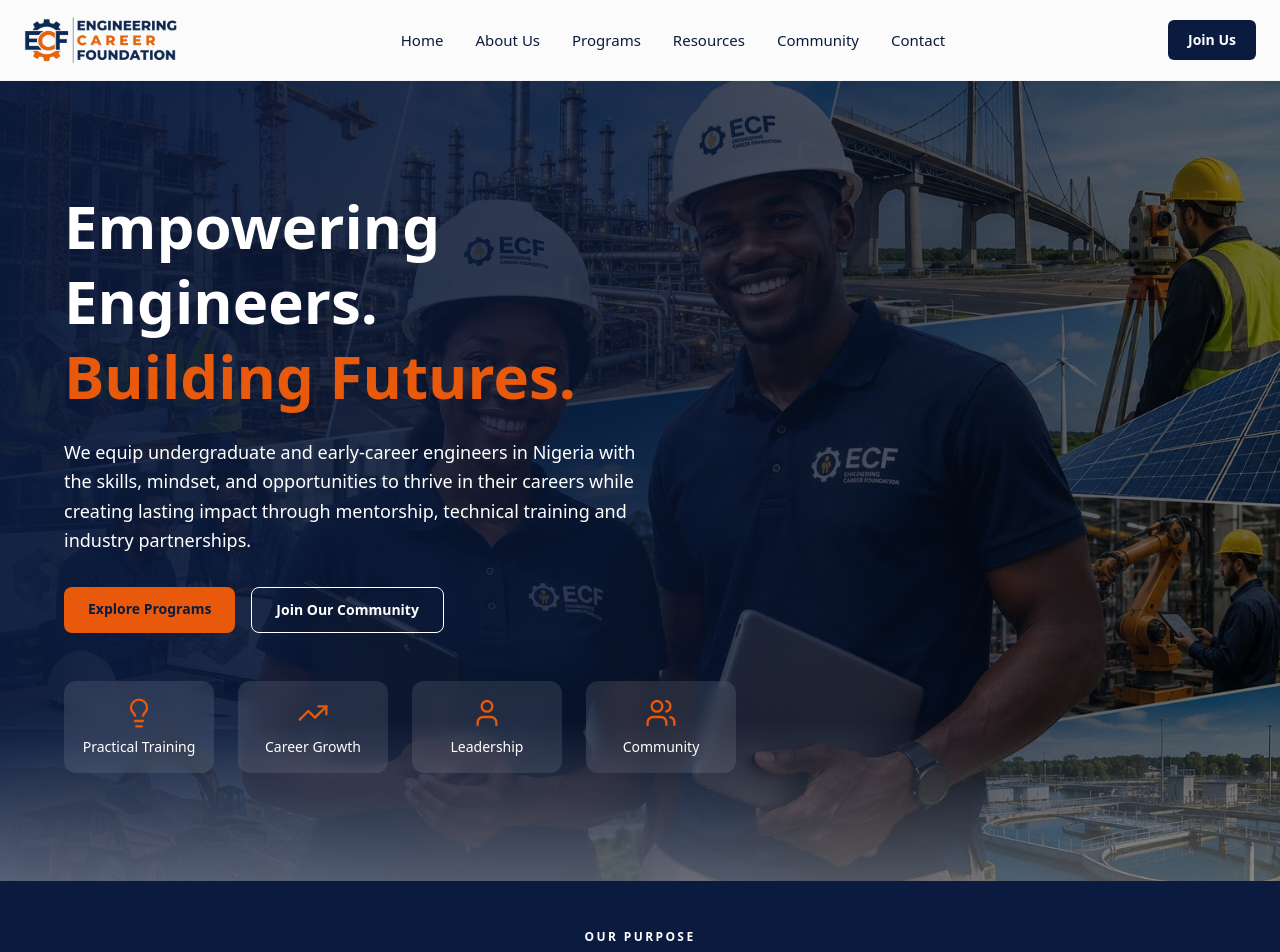
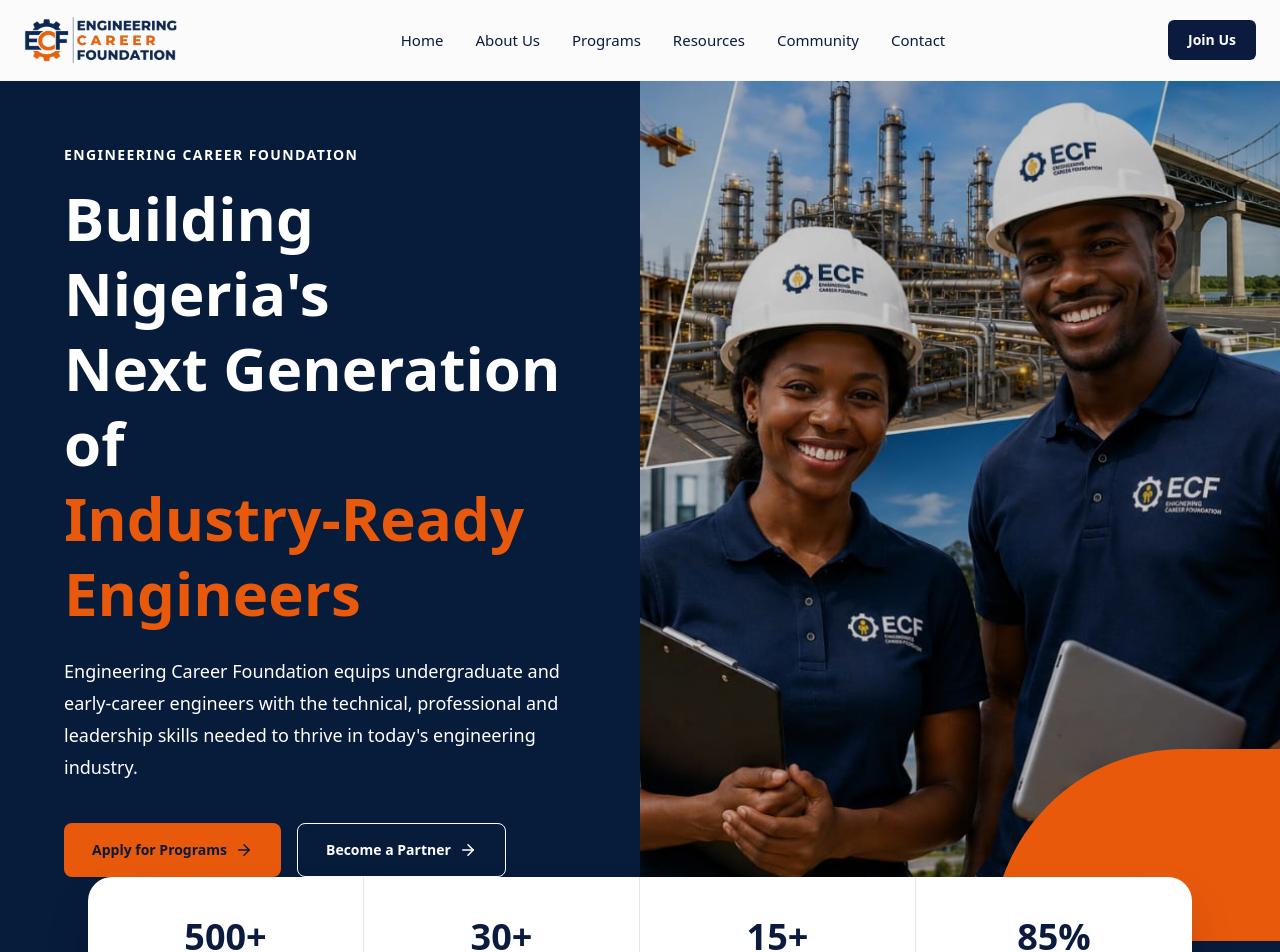
Before and after one commit to Techiechiemelum/engineering-career-foundation, a Next.js app: page / in a window 1280 px wide. Shown: the top 952 px of the page. Built offline with nearby package versions, Linux system fonts and the light colour scheme.

Commit message:
Update website

```diff
--- a/components/Hero.tsx
+++ b/components/Hero.tsx
@@ -1,88 +1,105 @@
 import Image from "next/image";
-import { Lightbulb, TrendingUp, User, Users } from "lucide-react";
+import { ArrowRight } from "lucide-react";
 
-const FEATURES = [
-  { icon: Lightbulb, label: "Practical Training" },
-  { icon: TrendingUp, label: "Career Growth" },
-  { icon: User, label: "Leadership" },
-  { icon: Users, label: "Community" },
+const STATS = [
+  { number: "500+", label: "Students Trained" },
+  { number: "30+", label: "Industry Mentors" },
+  { number: "15+", label: "University Partners" },
+  { number: "85%", label: "Career Readiness Satisfaction" },
 ];
 
 export default function Hero() {
   return (
     <section
       id="home"
-      className="relative min-h-screen flex items-center overflow-hidden"
+      className="relative bg-[#071B3B] overflow-hidden"
     >
-      {/* Background Image */}
+      <div className="mx-auto max-w-7xl grid lg:grid-cols-2 min-h-[700px]">
+
+        {/* Left Content */}
+        <div className="flex items-center px-6 sm:px-10 lg:px-16 py-16">
+          <div>
+            <p className="text-gold font-semibold uppercase tracking-widest text-sm">
+              Engineering Career Foundation
+            </p>
+
+            <h1 className="mt-4 text-5xl lg:text-6xl font-extrabold leading-tight text-white">
+              Building Nigeria's
+              <br />
+              Next Generation of
+              <br />
+              <span className="text-gold">
+                Industry-Ready Engineers
+              </span>
+            </h1>
+
+            <p className="mt-6 text-lg leading-8 text-white/80 max-w-xl">
+              Engineering Career Foundation equips undergraduate and
+              early-career engineers with the technical,
+              professional and leadership skills needed to thrive
+              in today's engineering industry.
+            </p>
+
+            <div className="mt-10 flex flex-wrap gap-4">
+              <a
+                href="#programs"
+                className="inline-flex items-center gap-2 rounded-lg bg-gold px-7 py-4 text-sm font-semibold text-navy transition hover:opacity-90"
+              >
+                Apply for Programs
+                <ArrowRight size={18} />
+              </a>
+
+              <a
+                href="#community"
+                className="inline-flex items-center gap-2 rounded-lg border border-white px-7 py-4 text-sm font-semibold text-white transition hover:bg-white hover:text-navy"
+              >
+                Become a Partner
+                <ArrowRight size={18} />
+              </a>
+            </div>
+          </div>
+        </div>
+
+        {/* Right Image */}
+        <div className="relative min-h-[450px] lg:min-h-full">
+
           <Image
             src="/images/hero-engineers.jpg.jpeg"
-        alt="Two engineers in hard hats standing at a construction site"
+            alt="Engineering students"
             fill
             priority
-        sizes="100vw"
+            sizes="50vw"
             className="object-cover"
           />
 
           {/* Dark Overlay */}
-      <div className="absolute inset-0 bg-black/55" />
+          <div className="absolute inset-0 bg-black/20"></div>
 
-      {/* Left Gradient */}
-      <div className="absolute inset-0 bg-gradient-to-r from-navy/90 via-navy/60 to-transparent" />
+          {/* Orange Curve */}
+          <div className="absolute bottom-0 right-0 h-48 w-72 rounded-tl-full bg-gold"></div>
 
-      {/* Bottom Fade */}
-      <div className="absolute inset-x-0 bottom-0 h-40 bg-gradient-to-b from-transparent to-white/30" />
-
-      {/* Content */}
-      <div className="relative z-10 mx-auto w-full max-w-7xl px-6 sm:px-10 lg:px-16 py-20">
-        <div className="max-w-2xl">
-          <h1 className="text-4xl sm:text-5xl lg:text-6xl font-extrabold leading-tight text-white">
-            Empowering
-            <br />
-            Engineers.
-            <br />
-            <span className="text-gold">Building Futures.</span>
-          </h1>
-
-          <p className="mt-6 text-lg leading-relaxed text-white/90 max-w-xl">
-            We equip undergraduate and early-career engineers in Nigeria with
-            the skills, mindset, and opportunities to thrive in their careers
-            while creating lasting impact through mentorship, technical
-            training and industry partnerships.
-          </p>
-
-          <div className="mt-8 flex flex-wrap gap-4">
-            <a
-              href="#programs"
-              className="rounded-lg bg-gold px-6 py-3 text-sm font-semibold text-navy transition hover:opacity-90"
-            >
-              Explore Programs
-            </a>
-
-            <a
-              href="#community"
-              className="rounded-lg border border-white px-6 py-3 text-sm font-semibold text-white transition hover:bg-white hover:text-navy"
-            >
-              Join Our Community
-            </a>
+        </div>
       </div>
 
-          <div className="mt-12 grid grid-cols-2 gap-6 sm:grid-cols-4">
-            {FEATURES.map(({ icon: Icon, label }) => (
+      {/* Floating Stats Card */}
+      <div className="relative mx-auto -mt-16 max-w-6xl px-6 pb-10">
+        <div className="grid grid-cols-2 md:grid-cols-4 overflow-hidden rounded-3xl bg-white shadow-2xl">
+
+          {STATS.map((item) => (
             <div
-                key={label}
-                className="flex flex-col items-center rounded-xl bg-white/10 p-4 backdrop-blur-sm"
+              key={item.label}
+              className="border-r last:border-r-0 border-gray-200 py-10 text-center"
             >
-                <Icon
-                  className="mb-2 h-8 w-8 text-gold"
-                  strokeWidth={1.75}
-                />
-                <span className="text-center text-sm font-medium text-white">
-                  {label}
-                </span>
+              <h3 className="text-4xl font-extrabold text-navy">
+                {item.number}
+              </h3>
+
+              <p className="mt-2 text-sm text-gray-600">
+                {item.label}
+              </p>
             </div>
           ))}
-          </div>
+
         </div>
       </div>
     </section>
```
Lines whose indentation alone changed are shown as unchanged.
